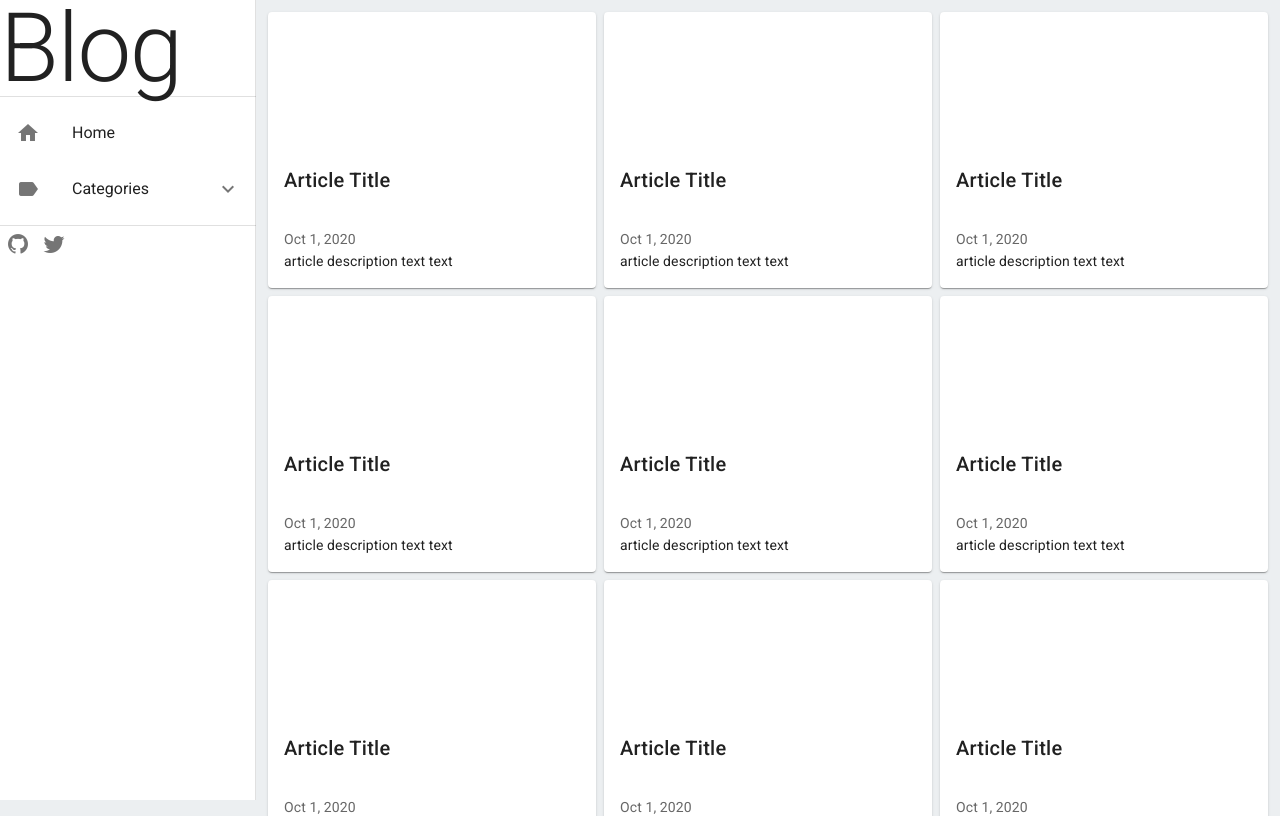
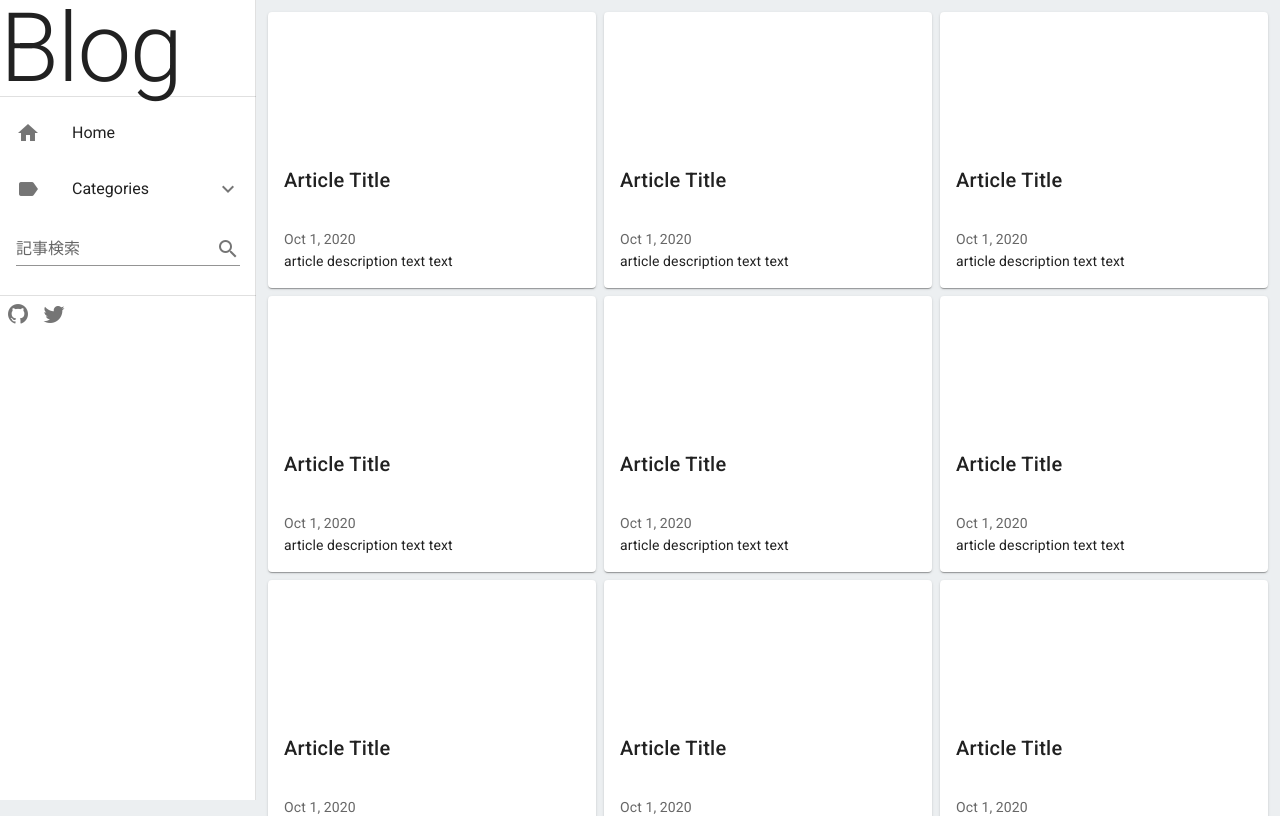
Before and after one commit to ykob/blog, a Nuxt app: page / in a window 1280 px wide. Shown: the top 816 px of the page. Built offline with nearby package versions, Linux system fonts and the light colour scheme.

Commit message:
added the search text field on the navigation drawer.

```diff
--- a/components/NavigationDrawer.vue
+++ b/components/NavigationDrawer.vue
@@ -30,6 +30,11 @@ v-navigation-drawer(
         )
         v-list-item-title
           |Menu
+    v-list-item
+      v-text-field(
+        label = '記事検索'
+        append-icon = 'mdi-magnify'
+        )
   v-divider
   v-sheet
     v-btn(
```
